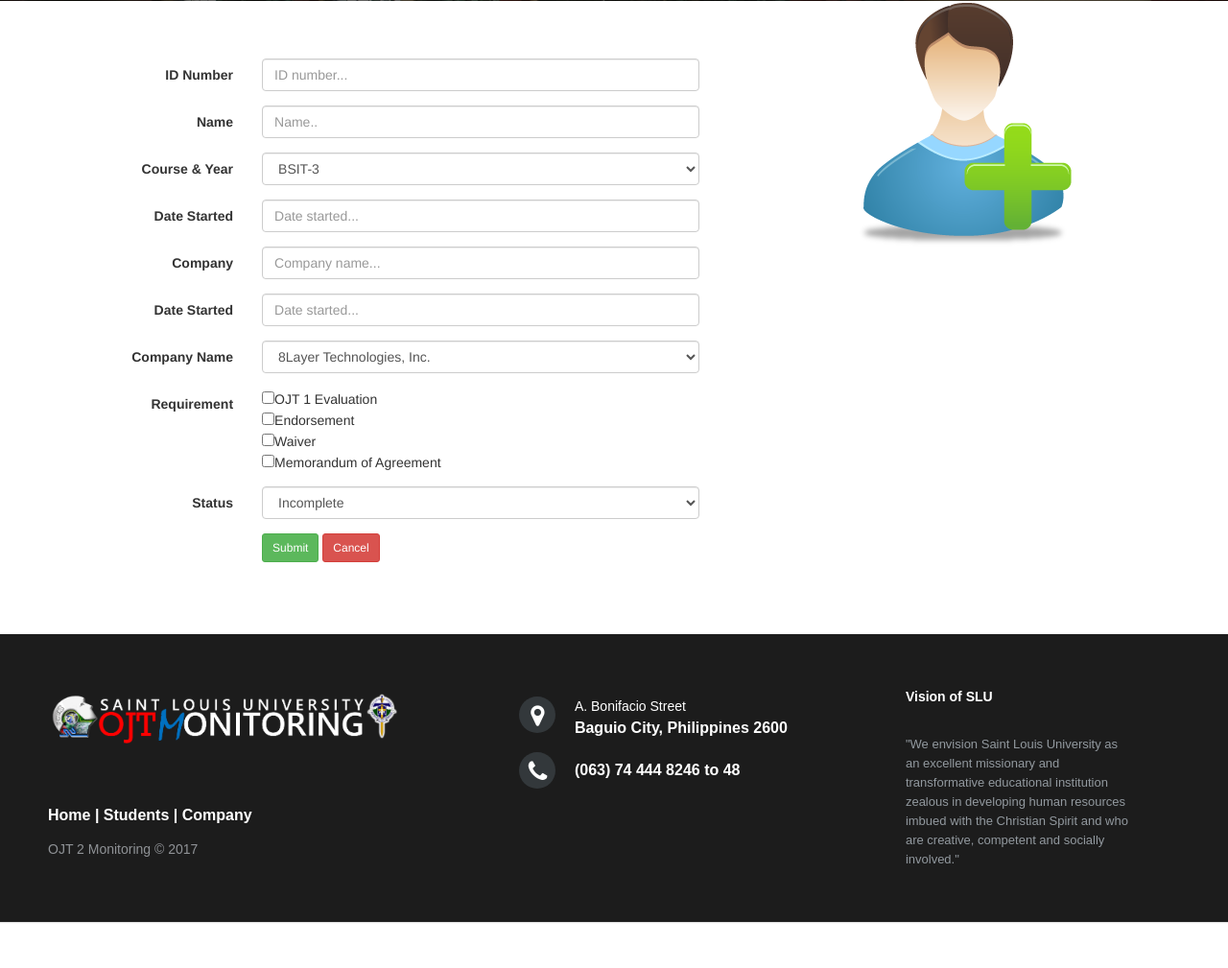
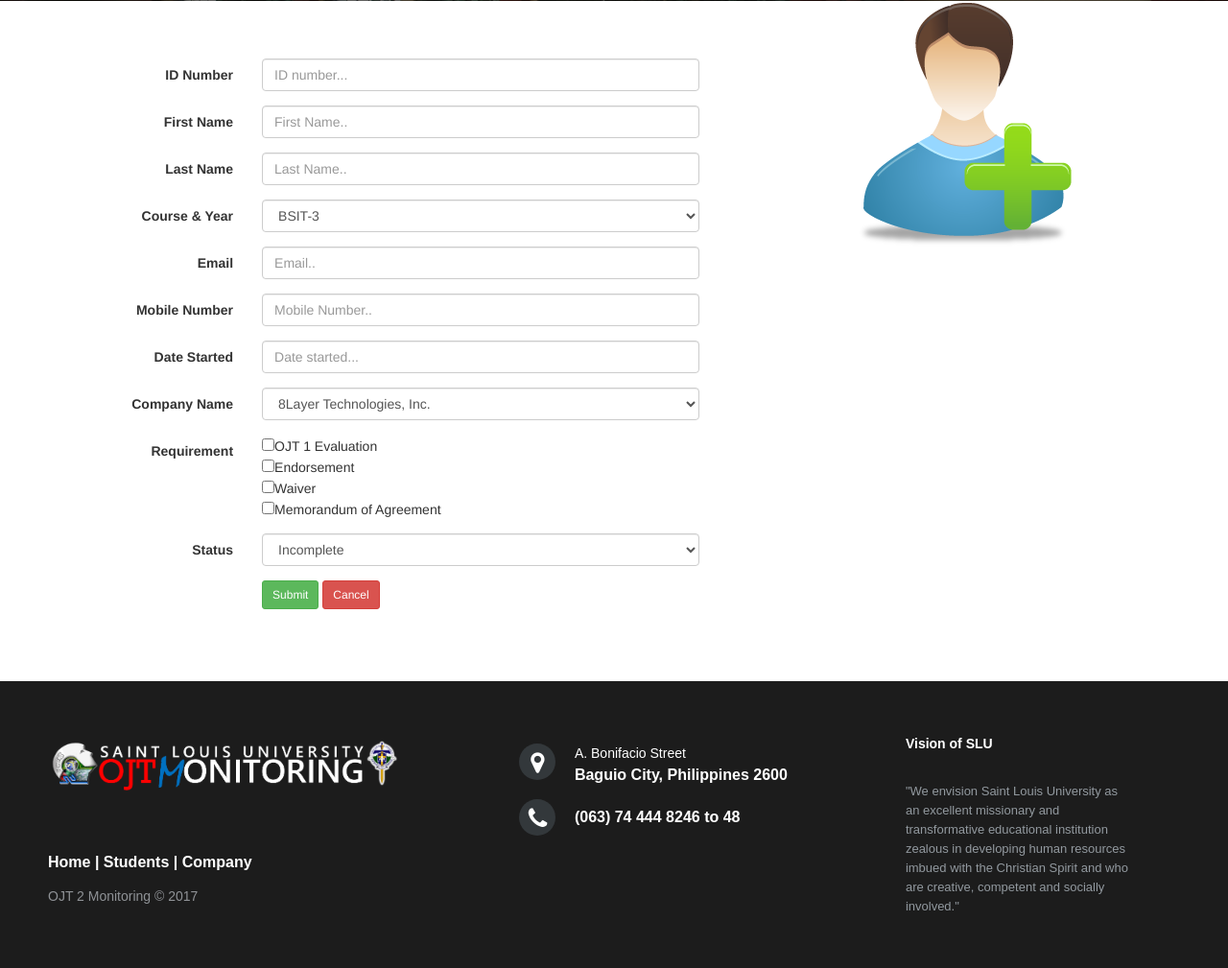
Before and after one commit to IsmaelLangit/OJTMonitoring, a PHP site: page /add.php in a window 1280 px wide. Shown: the part 330-1339 px from the top of the page at 96% size. Before the commit the page ends 1292 px from the top, so only its background shows below. Run offline with PHP 8.4, Linux system fonts and the light colour scheme; data comes from the database, SQL or seed files in the repository; some libraries are stand-ins or nearby versions.

Commit message:
Fixed the DB and added requirements

```diff
--- a/add.php
+++ b/add.php
@@ -62,14 +62,18 @@ include("connect.php");
 				$mobile_number	     = $_POST['mobile_number'];
 				$email	     = $_POST['email'];
 				$date_started	     = $_POST['date_started'];
+				$evaluation	     = $_POST['evaluation'];
+				$endorsement	     = $_POST['endorsement'];
+				$waiver	     = $_POST['waiver'];
+				$moa	     = $_POST['moa'];
 				$coid		 = $_POST['coid'];
 				$status			 = $_POST['status'];
 
 
                 $con = mysqli_query($connect, "SELECT * from students JOIN company ON students.coid = company.coid WHERE idnum='$idnum'");
                 if(mysqli_num_rows($con) == 0){
-                    $insert = mysqli_query($connect, "INSERT INTO students(idnum, last_name, first_name, courseyear, mobile_number, email, date_started, coid, status)
-															VALUES('$idnum','$last_name', '$first_name','$courseyear','$mobile_number','$email','$date_started','$coid' ,'$status')") or die('Error: ' . mysqli_error($connect));
+                    $insert = mysqli_query($connect, "INSERT INTO students(idnum, last_name, first_name, courseyear, mobile_number, email, date_started, evaluation, endorsement, waiver, moa, coid, status)
+															VALUES('$idnum','$last_name', '$first_name','$courseyear','$mobile_number','$email','$date_started', '$evaluation', '$endorsement', '$waiver', '$moa','$coid','$status')") or die('Error: ' . mysqli_error($connect));
                     if($insert){
 							echo '<div class="alert alert-success alert-dismissable"><button type="button" class="close" data-dismiss="alert" aria-hidden="true">&times;</button>Student Successfully Added !</div>';
 						}else{
@@ -92,11 +96,19 @@ include("connect.php");
 					</div>
 
 					<div class="form-group">
-						<label class="col-sm-4 control-label">Name</label>
+						<label class="col-sm-4 control-label">First Name</label>
 						<div class="col-sm-8">
-							<input type="text" name="name" class="form-control" placeholder="Name.." required>
+							<input type="text" name="first_name" class="form-control" placeholder="First Name.." required>
 						</div>
 					</div>
+
+					<div class="form-group">
+						<label class="col-sm-4 control-label">Last Name</label>
+						<div class="col-sm-8">
+							<input type="text" name="last_name" class="form-control" placeholder="Last Name.." required>
+						</div>
+					</div>
+
 
 					<div class="form-group">
 						<label class="col-sm-4 control-label">Course & Year</label>
@@ -111,19 +123,18 @@ include("connect.php");
 					</div>
 
 					<div class="form-group">
-						<label class="col-sm-4 control-label">Date Started</label>
+						<label class="col-sm-4 control-label">Email</label>
 						<div class="col-sm-8">
-							<input type="text" name="date_started" class="input-group date form-control" date="" data-date-format="date_started" placeholder="Date started..." required>
+							<input type="email" name="email" class="form-control" placeholder="Email.." required>
 						</div>
 					</div>
 
 					<div class="form-group">
-						<label class="col-sm-4 control-label">Company</label>
+						<label class="col-sm-4 control-label">Mobile Number</label>
 						<div class="col-sm-8">
-							<input type="text" name="company_name" class="form-control" placeholder="Company name..." required>
+							<input type="number" name="mobile_number" class="form-control" placeholder="Mobile Number.." required>
 						</div>
 					</div>
-
 
 				<div class="form-group">
 					<label class="col-sm-4 control-label">Date Started</label>
@@ -151,7 +162,7 @@ include("connect.php");
 				<div class="form-group">
 					<label class="col-sm-4 control-label">Requirement</label>
 					<div class="col-sm-8">
-						<input type="checkbox" name="evalution" value="yes">OJT 1 Evaluation <br>
+						<input type="checkbox" name="evaluation" value="yes">OJT 1 Evaluation <br>
 						<input type="checkbox" name="endorsement" value="yes">Endorsement <br>
 						<input type="checkbox" name="waiver" value="yes">Waiver <br>
 						<input type="checkbox" name="moa" value="yes">Memorandum of Agreement <br>
```
Also changed, not shown: edit.php (+12 -4 lines).
